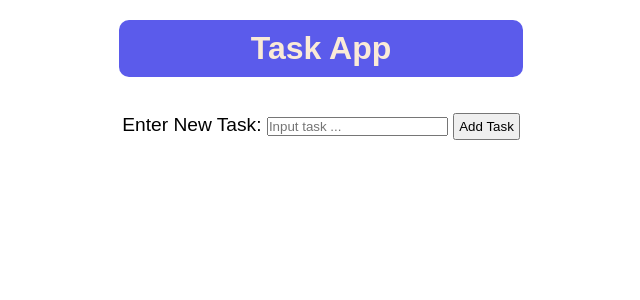
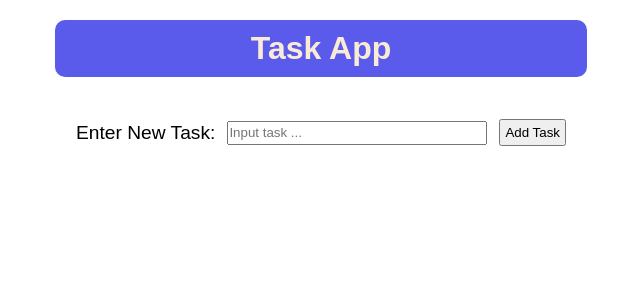
Before and after one commit to SalamanderCtesiphon/todo-list-react-app, a React (Create React App) app: page / in a window 1280 px wide. Shown: the top 300 px of the page, without its empty margins (319-959 px from the left). Built offline with nearby package versions, Linux system fonts and the light colour scheme.

Commit message:
styled the page

```diff
--- a/src/App.css
+++ b/src/App.css
@@ -18,7 +18,7 @@ h1 {
   color: antiquewhite;
   padding: 10px;
   margin-bottom: 2vh;
-  width: 30vw;
+  width: 40vw;
   display: flex;
   align-items: center;
   justify-content: center;
@@ -29,6 +29,9 @@ form {
   margin: 10px;
   padding: 10px;
   font-size: larger;
+  display: flex;
+  align-items: center;
+  justify-content: center;
 }
 
 ul {
@@ -36,7 +39,7 @@ ul {
   padding: 10px;
   margin: 10px;
   font-size: larger;
-  width: 30vw;
+  width: 40vw;
 }
 
 li {
@@ -57,5 +60,15 @@ button {
 .btnBox {
   display: flex;
   justify-content: space-between;
-  width: 5vw;
+  width: 6vw;
+  margin: 4px;
 }
+
+input {
+  width: 20vw;
+  height: 20px;
+}
+
+.formItem {
+  margin: 6px;
+}
--- a/src/App.js
+++ b/src/App.js
@@ -59,15 +59,16 @@ export class App extends Component {
         <Header />
         <div className='inputForm'>
           <form onSubmit={this.onSubmit}>
-            <label htmlFor='taskInput'>Enter New Task: </label>
+            <label className="formItem" htmlFor='taskInput'>Enter New Task: </label>
             <input
+              className="formItem"
               onChange={this.handleChange}
               value={task.text}
               type="text"
               id='taskInput'
               placeholder='Input task ...'
             ></input>{'     '}
-            <button type='submit'>Add Task</button>
+            <button className="formItem" type='submit'>Add Task</button>
           </form>
           <Overview
             tasks={tasks}
```
